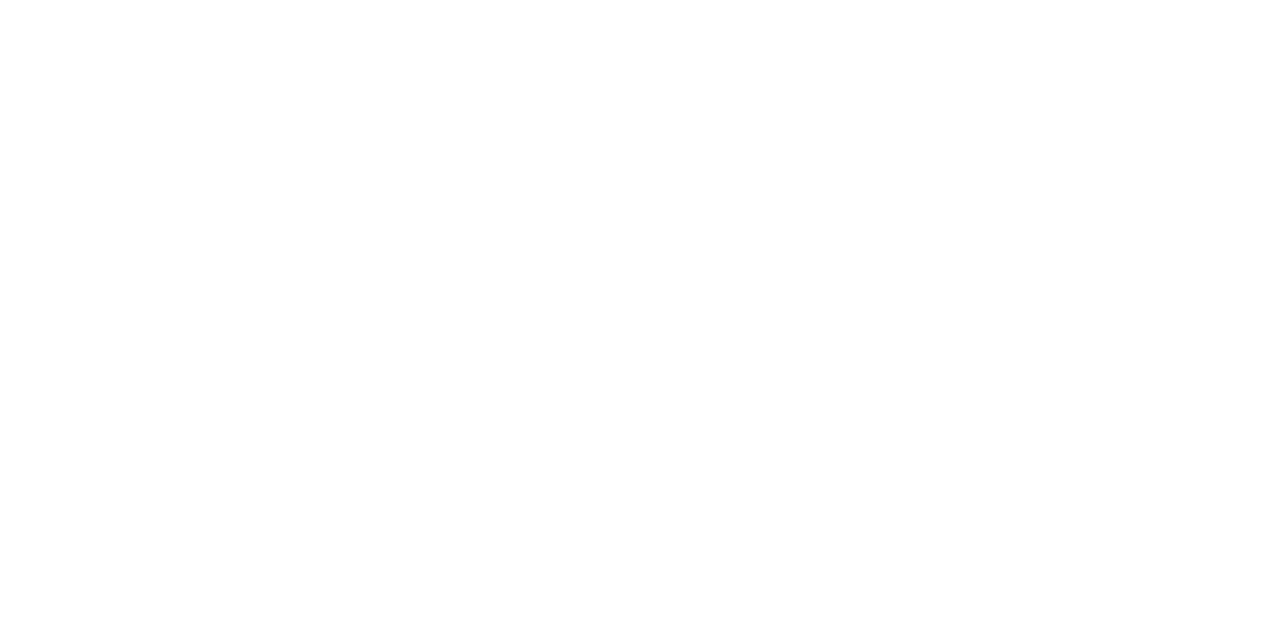
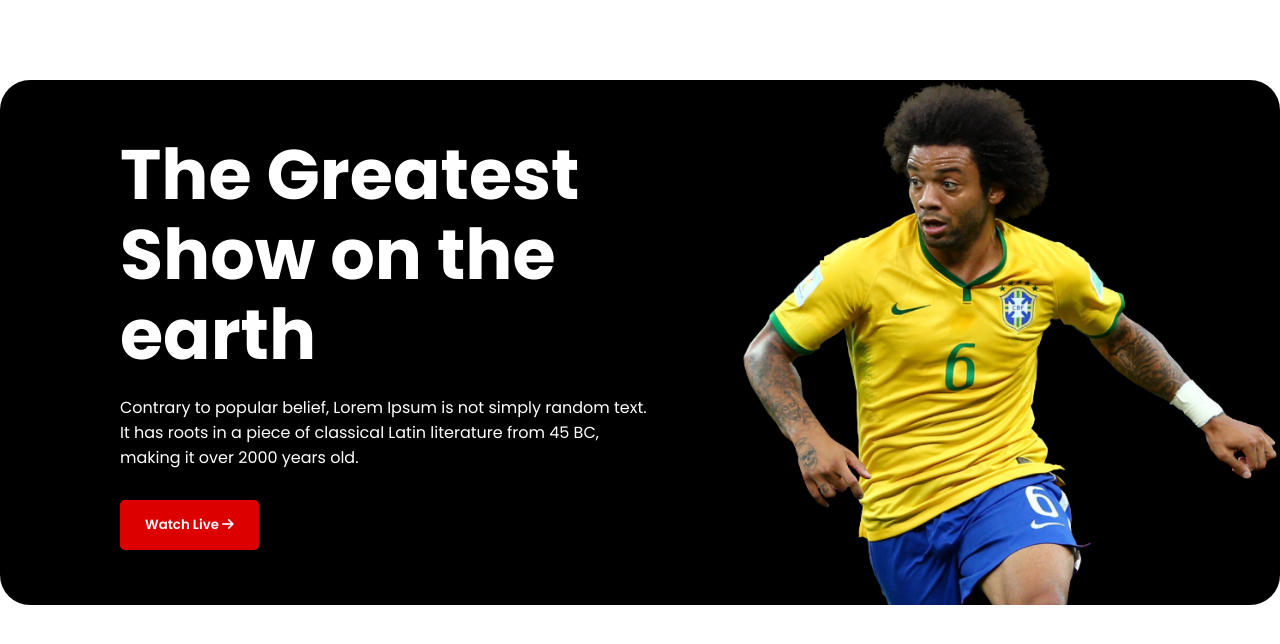
Before and after one commit to rakibhassannayem/fifa-world-cup, a plain HTML site: page index.html in a window 1280 px wide. Drawn offline with Linux system fonts and the light colour scheme.

Commit message:
header done

```diff
--- a/index.html
+++ b/index.html
@@ -1,12 +1,43 @@
 <!DOCTYPE html>
 <html lang="en">
-<head>
-  <meta charset="UTF-8">
-  <meta name="viewport" content="width=device-width, initial-scale=1.0">
-  <title>FIFA Word Cup</title>
-  <link rel="stylesheet" href="./styles.css">
-</head>
-<body>
+  <head>
+    <meta charset="UTF-8" />
+    <meta name="viewport" content="width=device-width, initial-scale=1.0" />
+    <title>FIFA Word Cup</title>
+    <link rel="stylesheet" href="./styles.css" />
 
-</body>
+    <!-- google fonts -->
+    <link rel="preconnect" href="https://fonts.googleapis.com" />
+    <link rel="preconnect" href="https://fonts.gstatic.com" crossorigin />
+    <link
+      href="https://fonts.googleapis.com/css2?family=Poppins:ital,wght@0,100;0,200;0,300;0,400;0,500;0,600;0,700;0,800;0,900;1,100;1,200;1,300;1,400;1,500;1,600;1,700;1,800;1,900&display=swap"
+      rel="stylesheet"
+    />
+
+    <!-- Font awesome CDN -->
+    <link
+      rel="stylesheet"
+      href="https://cdnjs.cloudflare.com/ajax/libs/font-awesome/6.7.2/css/all.min.css"
+      integrity="sha512-Evv84Mr4kqVGRNSgIGL/F/aIDqQb7xQ2vcrdIwxfjThSH8CSR7PBEakCr51Ck+w+/U6swU2Im1vVX0SVk9ABhg=="
+      crossorigin="anonymous"
+      referrerpolicy="no-referrer"
+    />
+  </head>
+  <body>
+    <header>
+      <section class="banner container">
+        <div class="banner-left">
+          <h1>The Greatest Show on the<br>earth</h1>
+          <p>
+            Contrary to popular belief, Lorem Ipsum is not simply random text. It has roots in a piece of classical Latin literature from 45 BC,
+            making it over 2000 years old.
+          </p>
+          <button class="btn">Watch Live <i class="fa-solid fa-arrow-right"></i></button>
+        </div>
+        <div class="banner-right">
+          <img src="./images/banner/banner-img.png" alt="">
+        </div>
+      </section>
+    </header>
+  </body>
 </html>
--- a/styles.css
+++ b/styles.css
@@ -0,0 +1,54 @@
+/* shared style */
+*{
+  box-sizing: border-box;
+  padding: 0;
+  margin: 0;
+  font-family: "Poppins", sans-serif;
+}
+.container{
+  max-width: 1280px;
+  margin: auto;
+}
+.btn {
+  background-color: #dd0000;
+  padding: 15px 25px;
+  border-radius: 5px;
+  font-weight: 600;
+  color: white;
+  border: none;
+}
+
+/* custom styles */
+.banner{
+  background-color: black;
+  margin-top: 80px;
+  margin-bottom: 100px;
+  border-radius: 30px;
+  display: flex;
+  align-items: center;
+  gap: 80px;
+}
+/* Q1: flex 1 doesn't making any diff */
+.banner-left{
+  margin-left: 120px;
+  flex: 1;
+}
+.banner h1{
+  color: white;
+  font-size: 4.375rem;
+  font-weight: bold;
+  margin-bottom: 20px;
+  line-height: 80px;
+}
+.banner p{
+  color: white;
+  margin-bottom: 30px;
+}
+/* Q1.1: use of flex-1 here */
+.banner-right{
+  flex: 1;
+}
+.banner img{
+  display: block;
+  width: 100%;
+}
```
